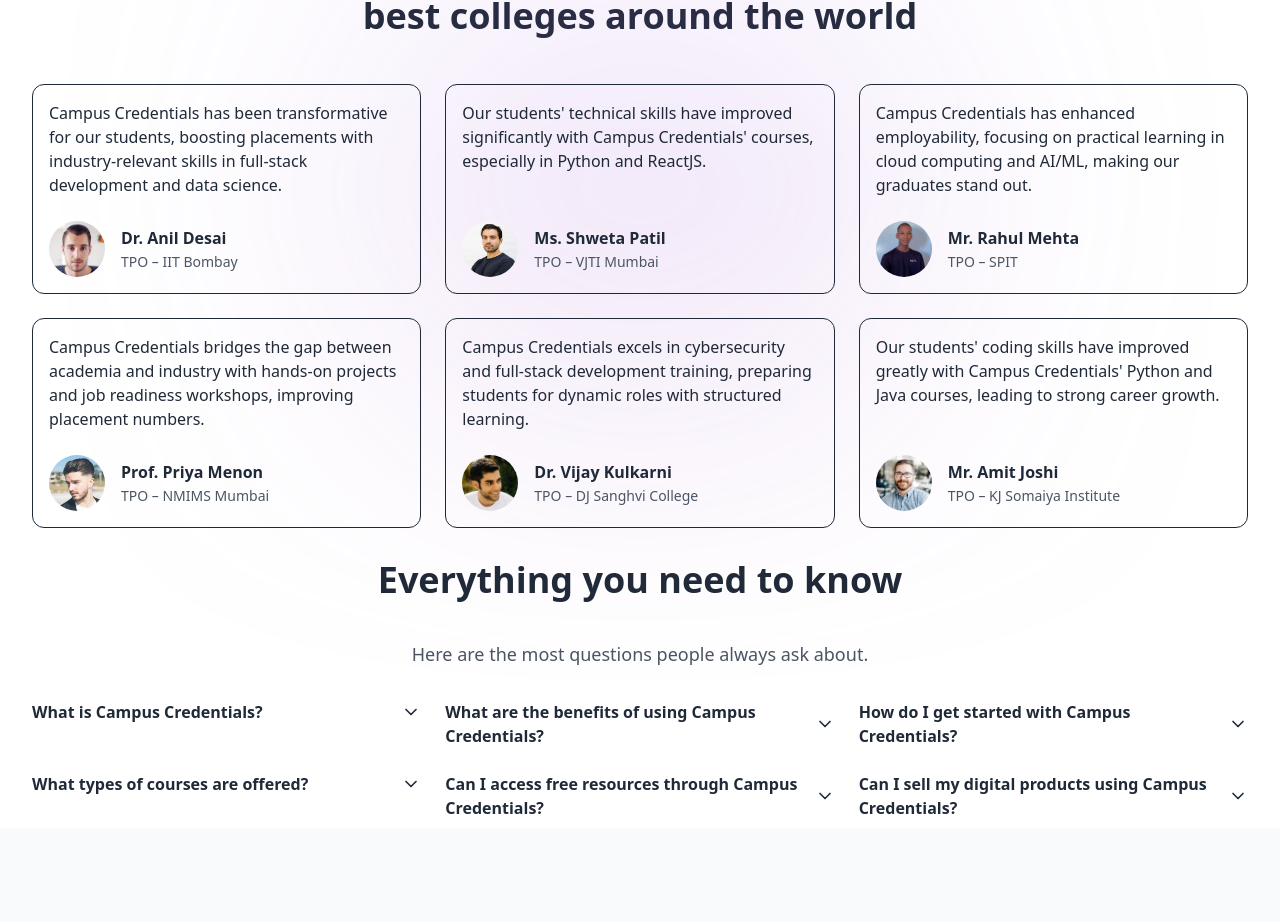
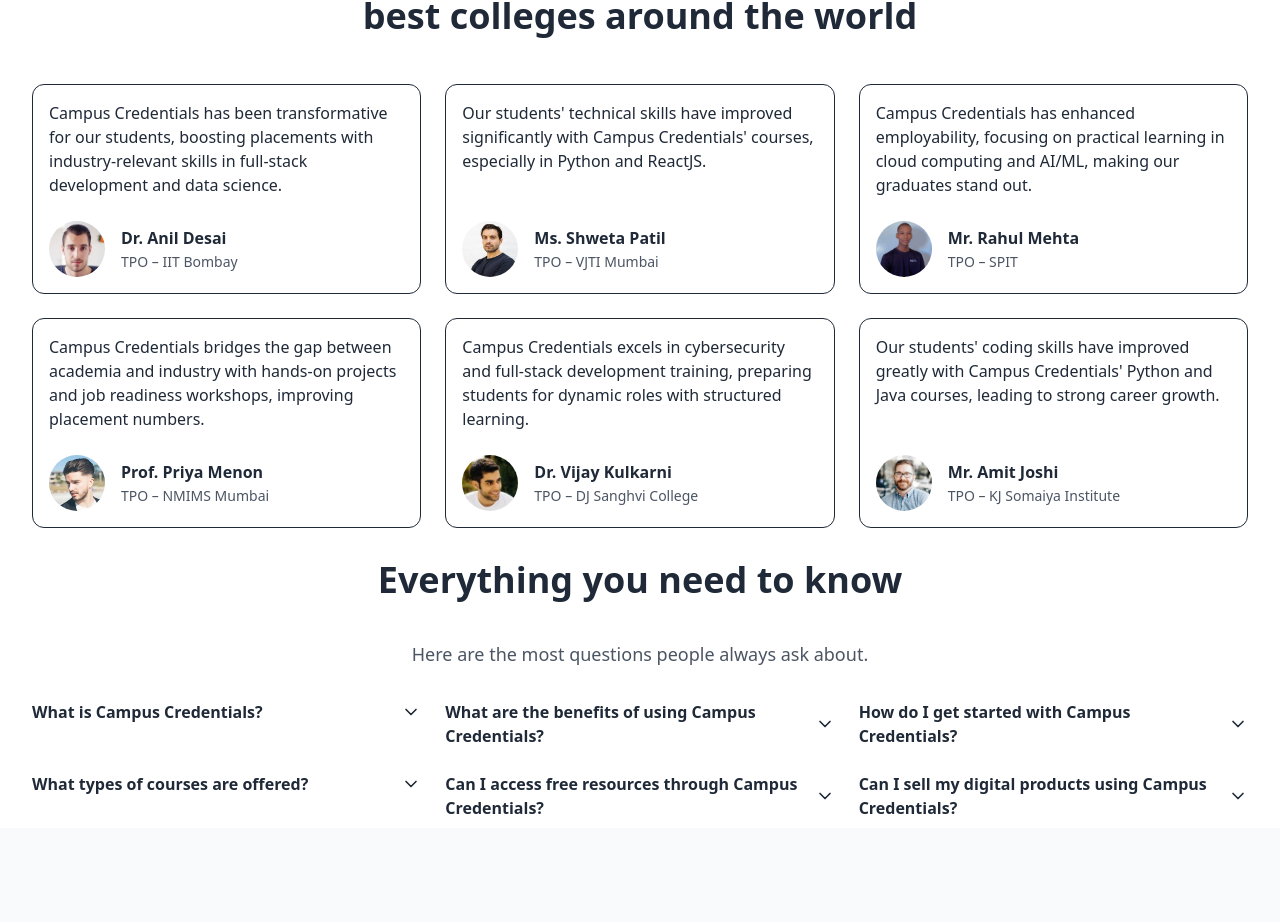
Before and after one commit to sudarsonhalder/Campus-Credentials-Official-Website, a Next.js app: page / in a window 1280 px wide. Shown: the part 3169-4091 px from the top of the page. Built offline with nearby package versions, Linux system fonts and the light colour scheme; grey boxes are pictures that could not be loaded.

Commit message:
final changes

```diff
--- a/components/GradientWrapper.jsx
+++ b/components/GradientWrapper.jsx
@@ -3,10 +3,7 @@
         {...props}
         className={`relative ${props.className || ""}`}>
         <div className={`absolute m-auto blur-[160px] ${props.wrapperClassName || ""}`}
-            style={{
-                background:
-                    "linear-gradient(180deg, #7C3AED 0%, rgba(152, 103, 240, 0.984375) 0.01%, rgba(237, 78, 80, 0.2) 100%)",
-            }}>
+          >
 
         </div>
         <div className="relative">
```
